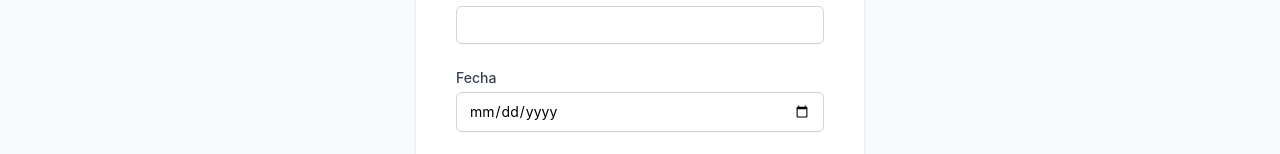
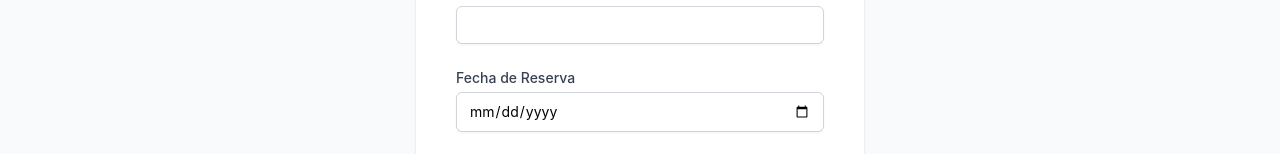
Before and after one commit to fgarciarey/WokeateEcommerce, a React (Create React App) app: page /reserv in a window 1280 px wide. Shown: the part 475-629 px from the top of the page. Built offline with nearby package versions, Linux system fonts and the light colour scheme; no server answers.

Commit message:
Update Reservas.js

```diff
--- a/src/components/Reservas.js
+++ b/src/components/Reservas.js
@@ -151,7 +151,7 @@ export const Reservas = () => {
                 htmlFor="comensales"
                 className="block text-sm font-medium text-gray-700"
               >
-                Fecha
+                Fecha de Reserva
               </label>
               <div className="mt-1">
                 <input
```
